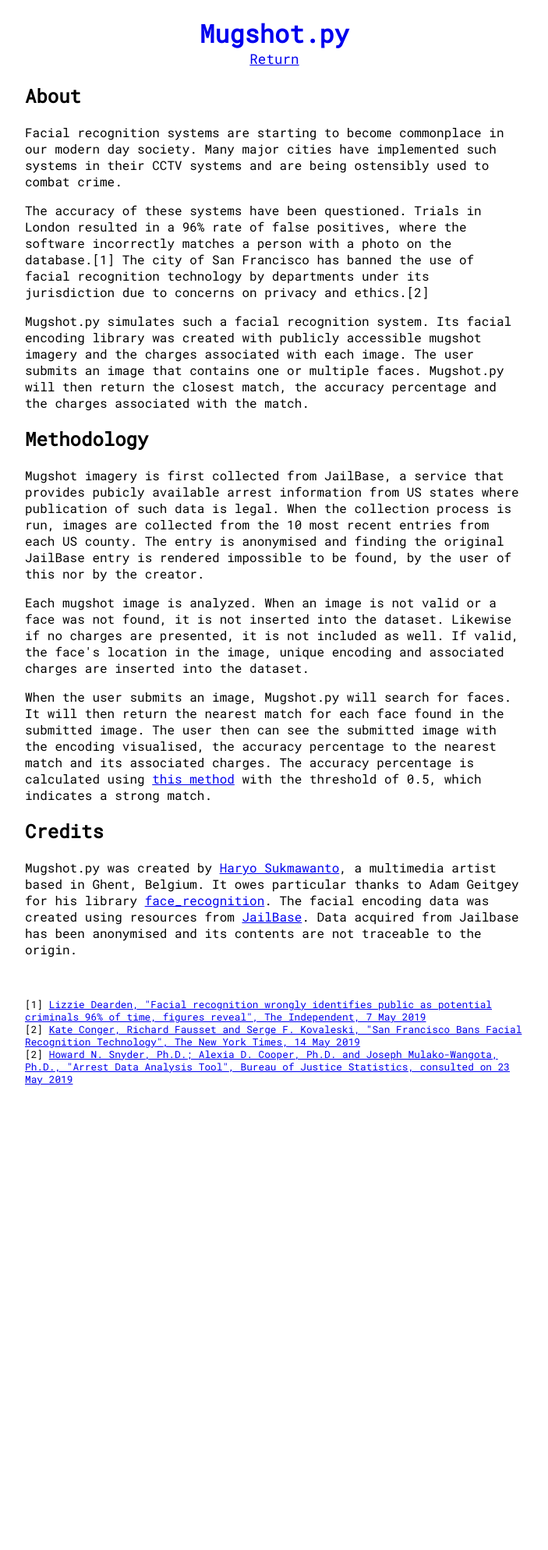
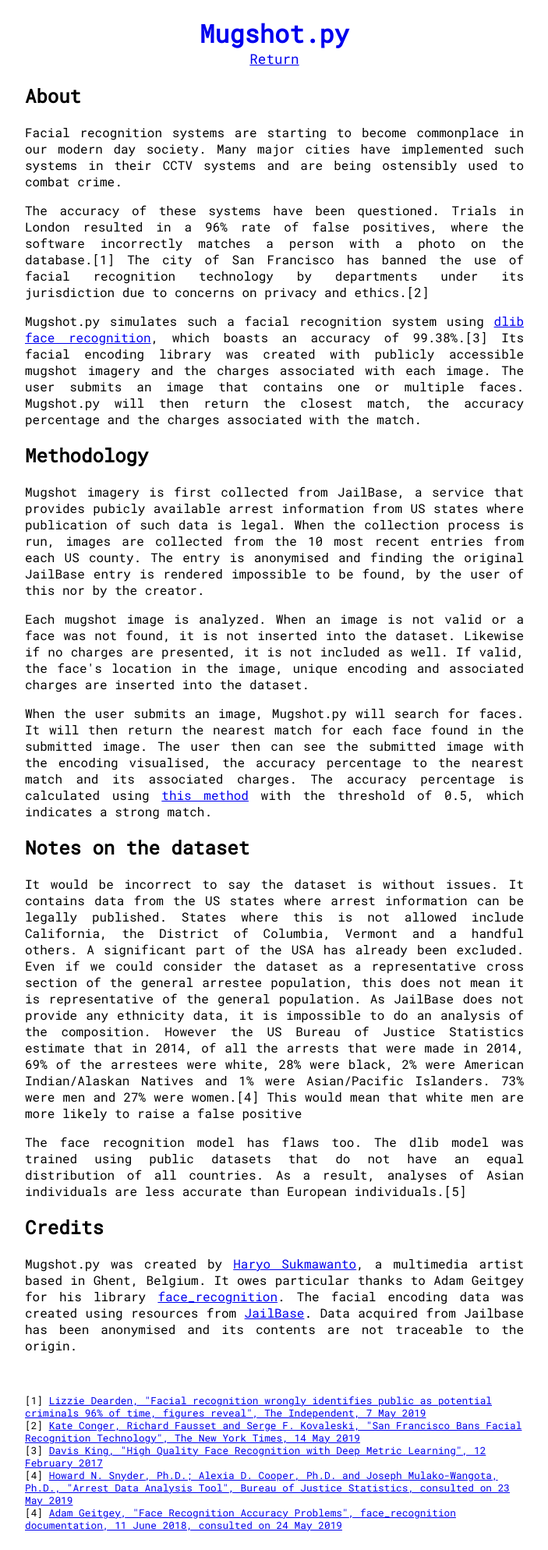
Before and after one commit to haryo-s/Mugshot, a Flask app: page /about in a window 1280 px wide. Shown: the whole page at 78% size, without its empty margins (288-991 px from the left). Before the commit the page ends 1392 px from the top, so only its background shows below. Run offline with Flask 2, Linux system fonts and the light colour scheme; parts of the project's set-up code (start-up, migrations or seed data) failed here and were passed over.

Commit message:
- Replaced drawing landmarks with squares - Formatting changes - trying notes on the dataset again

```diff
--- a/Mugshot.py
+++ b/Mugshot.py
@@ -42,9 +42,9 @@
 
     return len(data['mugshots'])
 
-def get_image_landmarks(img_file, line_color=(0, 255, 0), line_width=10):
+def draw_image_landmarks(img_file, line_color=(0, 255, 0), line_width=10, location=False):
     """
-    Gets the facial landmarks of each face in each image
+    Draw the facial landmarks of each face in the image
 
     :param img_file: Image file location as string
     :param line_color: Color of the drawn lines
@@ -53,7 +53,11 @@
     :return: Returns the image converted to an PIL Image object on which the landmarks are drawn
     """
     image = face_recognition.load_image_file(img_file)
-    landmarks_list = face_recognition.face_landmarks(image)
+    lines_list =[]
+    if location == True:
+        lines_list = face_recognition.face_locations(image)
+    else:
+        lines_list = face_recognition.face_landmarks(image)
     pil_image = Image.fromarray(image)
 
     # # Resize the image so lines are more consistent independent of image size
@@ -65,9 +69,13 @@
 
     # Draw lines on the image
     draw = ImageDraw.Draw(pil_image)
-    for landmarks in landmarks_list:
-        for facial_feature in landmarks.keys():
-            draw.line(landmarks[facial_feature], fill=line_color, width=line_width)
+    if location == True:
+        for (top, right, bottom, left) in lines_list:
+            draw.rectangle(((left, top), (right, bottom)), outline=line_color, width=line_width)
+    else:
+        for landmarks in lines_list:
+            for facial_feature in landmarks.keys():
+                draw.line(landmarks[facial_feature], fill=line_color, width=line_width)
 
     # Resize the resulting image if it is wider than 600px
     if pil_image.width > 600:
--- a/Site.py
+++ b/Site.py
@@ -6,7 +6,6 @@
 
 ALLOWED_EXTENSIONS = {'png', 'jpg', 'jpeg', 'gif'}
 BROKENIMAGE = ""
-memcache = {}
 
 #######################
 # AUXILIARY FUNCTIONS #
@@ -20,10 +19,10 @@
 
     :return: Formatted html list string
     """
-    html_list = "<ul class=\"mt-decrease10 pb3\" style=\"list-style-type:none;\">\n"
+    html_list = "<ul class=\"mt-decrease10\" style=\"list-style-type:none;\">\n"
 
     for item in list:
-        html_list += "<li class=\"pl1 f-80\">" + str(item) + "</li>\n"
+        html_list += "<li class=\"pl1\">" + str(item) + "</li>\n"
 
     html_list += "</ul>"
 
@@ -44,7 +43,7 @@
 
     return img_io_base64
 
-def results_to_html(percentage, charges, face_number):
+def results_to_html(distance, charges, face_number):
     """
     Creates a formatted html string to display the results of each analyzed face
 
@@ -54,17 +53,23 @@
 
     :return: Formatted html string of the results
     """
+    percentage = Mugshot.distance_to_percentage(distance)
     match_percentage = "{0:.2f}%".format(percentage * 100)
-    # l1 = "<h2 class=\"f-100\">Face #" + str(face_number) + "'s accuracy with its matching result was: </h2>\n" \
-    #      "<p>" + match_percentage + "</p>\n" \
-    #      "<h2 class=\"f-100\">The matching individual was charged with: </h2>\n" \
-    #      "<p>" + charges + "</p>\n"
 
-    l1 = "<h2 class=\"f-100\">Face #" + str(face_number) +  "</h2>\n" \
-         "<h3 class=\"mt-decrease15 f-100\">Image's accuracy percentage with its closest matching result:</h3>\n" \
-         "<p class=\"mt-decrease10 pl1\">" + match_percentage + "</p>\n" \
-         "<h3 class=\"-100\">The matching individual was charged with: </h3>\n" \
-         "<p>\n" + charges + "</p>\n"
+    if distance > Mugshot.THRESHOLD:
+        match_string = "This would be considered a rough match with a threshold of 0.5."
+    else:
+        match_string = "This would not be considered a match."
+
+
+    l1 = "<div class=\"results mb-1\"\n>" \
+         "<h2 class=\"mt-decrease f-100\">Face #" + str(face_number) +  "</h2>\n" \
+         "<h4 class=\"mt-decrease15 f-100\">Image's accuracy percentage with its closest matching result:</h4>\n" \
+         "<p class=\"mt-decrease15 pl1\">" + match_percentage + "</p>\n" \
+         "<h4 class=\"f-100\">" + match_string + "</h4>\n" \
+         "<h4 class=\"-100\">The matching individual was charged with: </h4>\n" \
+         "<p class=\"mt-decrease15\">\n" + charges + "</p>\n" \
+         "</div>"
 
     return l1
 
@@ -92,7 +97,7 @@
 
         if file and allowed_file(file.filename):
             # The image file seems valid! Detect faces and return the result.
-            landmarks_img = encode_image(Mugshot.get_image_landmarks(file))
+            landmarks_img = encode_image(Mugshot.draw_image_landmarks(file, location=True))
 
             matched_faces = Mugshot.match_image(file)
             results_html_string = ""
@@ -103,7 +108,7 @@
             else:
                 detection_results = "<h1 class=\"text-center\">No faces were detected! Try another image.</h1>"
             for face in matched_faces:
-                results_html_string += results_to_html(face['percentage'], python_list_to_html(face['charges']), i)
+                results_html_string += results_to_html(face['distance'], python_list_to_html(face['charges']), i)
                 i += 1
 
             return render_template('results.html',  detection_results = detection_results,
--- a/static/styles/style.css
+++ b/static/styles/style.css
@@ -1,5 +1,9 @@
 body {
   font-family: 'Roboto Mono', monospace;
+}
+
+p {
+  text-align: justify;
 }
 
 ul {
@@ -18,6 +22,10 @@
 	right: 0;
 
   margin: auto;
+}
+
+.results {
+  border: 1px solid black;
 }
 
 .text-center {
@@ -107,6 +115,10 @@
   margin-block-end: -0.0em;
 }
 
+.mb-1 {
+  margin-bottom: 0.25em
+}
+
 .mt-decrease15 {
   margin-top: -15px;
 }
@@ -115,12 +127,16 @@
   margin-top: -10px;
 }
 
-.mb-decrease {
-  margin-top: o;
+.mt-decrease {
+  margin-top: 0;
 }
 
 .mt-decrease5 {
   margin-top: -5px;
+}
+
+.padding-decrease {
+  margin-block-end: 0.0em
 }
 
 .f-110 {
--- a/templates/about.html
+++ b/templates/about.html
@@ -19,21 +19,14 @@
     <div class="pb1">
       <h2>About</h2>
       <p>
-        Facial recognition systems are starting to become commonplace in our modern day society. Many major cities have
-        implemented such systems in their CCTV systems and are being ostensibly used to combat crime.
+        Facial recognition systems are starting to become commonplace in our modern day society. Many major cities have implemented such systems in their CCTV systems and are being ostensibly used to combat crime.
       </p>
       <p>
-        The accuracy of these systems have been questioned. Trials in London resulted in a 96% rate of false positives,
-        where the software incorrectly matches a person with a photo on the database.[1] The city of San Francisco has
-        banned the use of facial recognition technology by departments under its jurisdiction due to concerns on privacy
-        and ethics.[2]
+        The accuracy of these systems have been questioned. Trials in London resulted in a 96% rate of false positives, where the software incorrectly matches a person with a photo on the database.[1] The city of San Francisco has banned the use of facial recognition technology by departments under its jurisdiction due to concerns on privacy and ethics.[2]
       </p>
 
       <p>
-        Mugshot.py simulates such a facial recognition system. Its facial encoding library was created with publicly
-        accessible mugshot imagery and the charges associated with each image. The user submits an image that contains
-        one or multiple faces. Mugshot.py will then return the closest match, the accuracy percentage and the charges
-        associated with the match.
+        Mugshot.py simulates such a facial recognition system using <a href="http://dlib.net/">dlib face recognition</a>, which boasts an accuracy of 99.38%.[3] Its facial encoding library was created with publicly accessible mugshot imagery and the charges associated with each image. The user submits an image that contains one or multiple faces. Mugshot.py will then return the closest match, the accuracy percentage and the charges associated with the match.
       </p>
 
       <h2>Methodology</h2>
@@ -47,6 +40,16 @@
 
       <p>
         When the user submits an image, Mugshot.py will search for faces. It will then return the nearest match for each face found in the submitted image. The user then can see the submitted image with the encoding visualised, the accuracy percentage to the nearest match and its associated charges. The accuracy percentage is calculated using <a class="link" href="https://github.com/ageitgey/face_recognition/wiki/Calculating-Accuracy-as-a-Percentage">this method</a> with the threshold of 0.5, which indicates a strong match.
+      </p>
+
+      <h2>Notes on the dataset</h2>
+
+      <p>
+        It would be incorrect to say the dataset is without issues. It contains data from the US states where arrest information can be legally published. States where this is not allowed include California, the District of Columbia, Vermont and a handful others. A significant part of the USA has already been excluded. Even if we could consider the dataset as a representative cross section of the general arrestee population, this does not mean it is representative of the general population. As JailBase does not provide any ethnicity data, it is impossible to do an analysis of the composition. However the US Bureau of Justice Statistics estimate that in 2014, of all the arrests that were made in 2014, 69% of the arrestees were white, 28% were black, 2% were American Indian/Alaskan Natives and 1% were Asian/Pacific Islanders. 73% were men and 27% were women.[4] This would mean that white men are more likely to raise a false positive
+      </p>
+
+      <p>
+        The face recognition model has flaws too. The dlib model was trained using public datasets that do not have an equal distribution of all countries. As a result, analyses of Asian individuals are less accurate than European individuals.[5]
       </p>
 
       <h2>Credits</h2>
@@ -68,9 +71,12 @@
             href="https://www.nytimes.com/2019/05/14/us/facial-recognition-ban-san-francisco.html">Kate
             Conger, Richard Fausset and Serge F. Kovaleski, "San Francisco Bans Facial Recognition Technology", The
             New York Times, 14 May 2019</a></li>
-            <li class="f-80">[2] <a class="link"
-                href="https://www.bjs.gov/index.cfm?ty=datool&surl=/arrests/index.cfm">Howard N. Snyder, Ph.D.; Alexia D. Cooper, Ph.D. and Joseph
-                Mulako-Wangota, Ph.D., "Arrest Data Analysis Tool", Bureau of Justice Statistics, consulted on 23 May 2019</a></li>
+          <li class="f-80">[3] <a class="link"
+            href="http://blog.dlib.net/2017/02/high-quality-face-recognition-with-deep.html">Davis King, "High Quality Face Recognition with Deep Metric Learning", 12 February 2017</a></li>
+          <li class="f-80">[4] <a class="link"
+            href="https://www.bjs.gov/index.cfm?ty=datool&surl=/arrests/index.cfm">Howard N. Snyder, Ph.D.; Alexia D. Cooper, Ph.D. and Joseph Mulako-Wangota, Ph.D., "Arrest Data Analysis Tool", Bureau of Justice Statistics, consulted on 23 May 2019</a></li>
+          <li class="f-80">[4] <a class="link"
+            href="https://github.com/ageitgey/face_recognition/wiki/Face-Recognition-Accuracy-Problems">Adam Geitgey, "Face Recognition Accuracy Problems", face_recognition documentation, 11 June 2018, consulted on 24 May 2019</a></li>
         </ul>
       </p>
     </div>
```
Also changed, not shown: templates/index.html (+7 -7 lines), templates/results.html (+1 -7 lines). Lines whose indentation alone changed are shown as unchanged.
